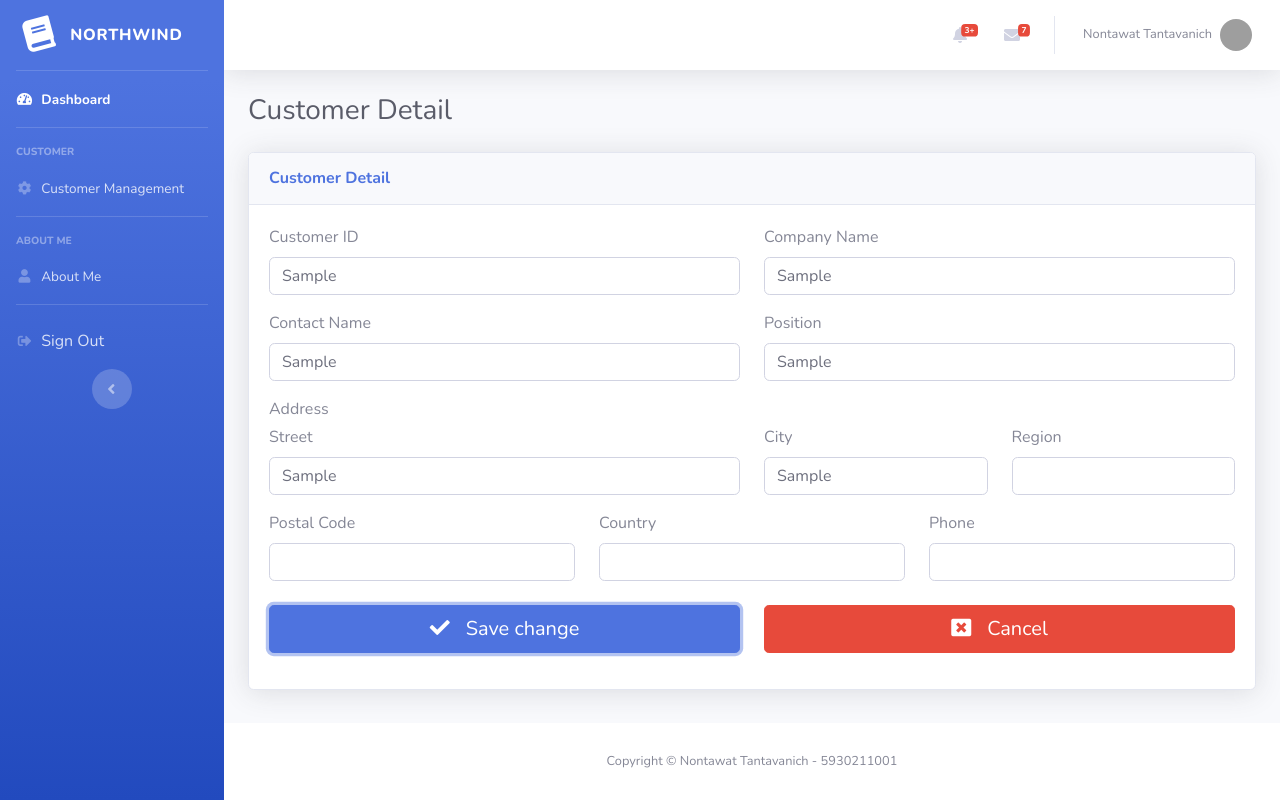
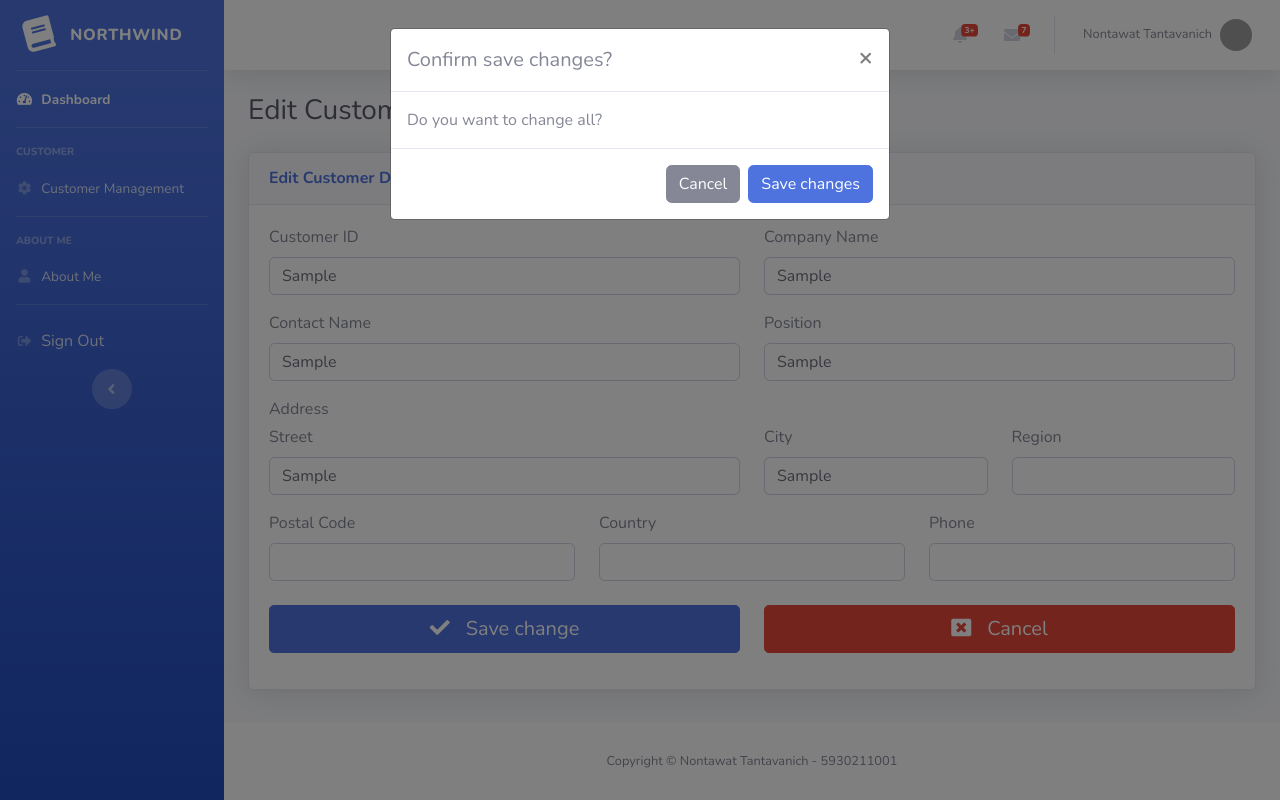
Before and after one commit to tannontawat/wev_ui_pj, a plain HTML site: page editcus.html in a window 1280 px wide. Both pictures are taken after typing "Sample", "Sample", "Sample", "Sample", "Sample", "Sample" into the empty fields and a click on the button "Save change". Drawn offline with nearby package versions, Linux system fonts and the light colour scheme; grey boxes are pictures that could not be loaded.

Commit message:
edit cus

```diff
--- a/editcus.html
+++ b/editcus.html
@@ -277,13 +277,13 @@
         <div class="container-fluid">
 
           <!-- Page Heading -->
-          <h1 class="h3 mb-4 text-gray-800">Customer Detail</h1>
+          <h1 class="h3 mb-4 text-gray-800">Edit Customer Detail</h1>
           <!-- <p class="mb-4">You can click on the customer row to see the customer's information</p> -->
 
           <!-- customer detail -->
           <div class="card shadow mb-4">
             <div class="card-header py-3 d-flex flex-row align-items-center justify-content-between">
-              <h6 class="m-0 font-weight-bold text-primary">Customer Detail</h6>
+              <h6 class="m-0 font-weight-bold text-primary">Edit Customer Detail</h6>
               <div class="dropdown no-arrow"></div>
             </div>
             <div class="card-body">
@@ -330,7 +330,7 @@
                   <input type="text" name="" id="phone" class="form-control">
                 </div>
                 <div class="form-group col-lg-6 col-sm-12">
-                  <button class="btn btn-primary btn-block btn-lg mt-2" id="back">
+                  <button class="btn btn-primary btn-block btn-lg mt-2" data-toggle="modal" data-target="#exampleModal"id="back">
                     <i class="fas fa-check mr-3"></i>Save change
                   </button>
                 </div>
@@ -342,6 +342,25 @@
 
               </div>
             </div>
+            <div class="modal fade" id="exampleModal" tabindex="-1" role="dialog" aria-labelledby="exampleModalLabel" aria-hidden="true">
+                <div class="modal-dialog" role="document">
+                  <div class="modal-content">
+                    <div class="modal-header">
+                      <h5 class="modal-title" id="exampleModalLabel">Confirm save changes?</h5>
+                      <button type="button" class="close" data-dismiss="modal" aria-label="Close">
+                        <span aria-hidden="true">&times;</span>
+                      </button>
+                    </div>
+                    <div class="modal-body">
+                      Do you want to change all?
+                    </div>
+                    <div class="modal-footer">
+                      <button type="button" class="btn btn-secondary" data-dismiss="modal">Cancel</button>
+                      <a href="cusdetail.html" type="buttou" class="btn btn-primary">Save changes</a>
+                    </div>
+                  </div>
+                </div>
+              </div>
           </div>
 
         </div>
```
